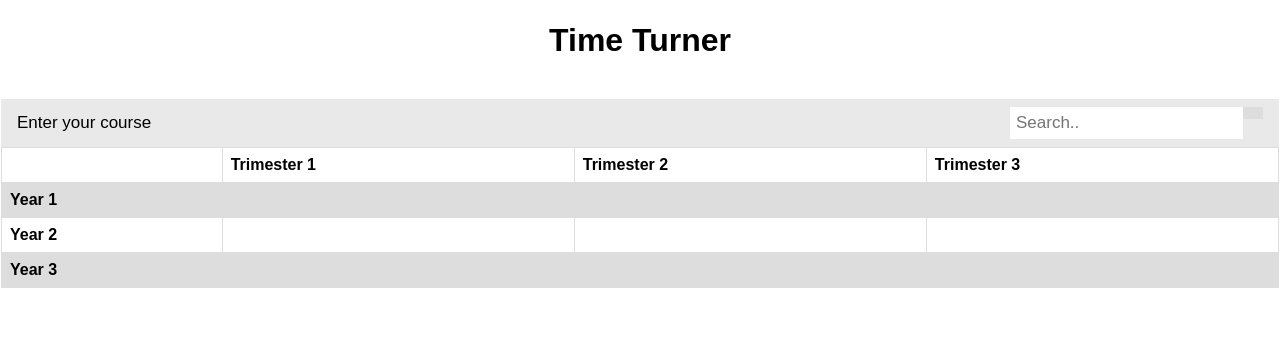
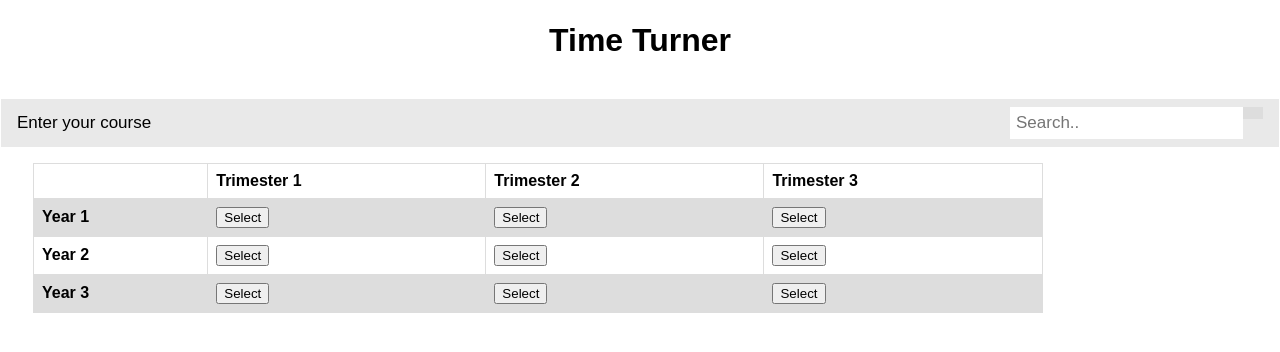
Before and after one commit to alexytsu/CSE-Hackathon-2018, a Flask app: page / in a window 1280 px wide. Shown: the top 352 px of the page. Run offline with Flask 2, Linux system fonts and the light colour scheme; lists and menus that the app fills with data are empty.

Commit message:
MADE IT PWETTY

```diff
--- a/static/styles/style.css
+++ b/static/styles/style.css
@@ -86,3 +86,14 @@ td, th {
 tr:nth-child(even) {
     background-color: #dddddd;
 }
+
+.aligned_content {
+    display: flex;
+    margin-top: 16px;
+    padding-left: 16px;
+}
+
+.table {
+    width: 80%;
+    padding-left: 16px;
+}
--- a/templates/home.html
+++ b/templates/home.html
@@ -12,12 +12,17 @@
     </form>
   </div>
 </div>
+<div class="aligned_content">
   <div>
     {% if search %}
       {% for prereq in prereqList %}
+      <div>
         <button name="prereq" type="button">{{prereq._name}}</button>
+      </div>
       {% endfor %}
     {% endif %}
+  </div>
+  <div class="table">
     <table>
       <tr>
         <th></th>
@@ -27,21 +32,23 @@
       </tr>
       <tr>
         <th>Year 1</th>
-    <td></td>
-    <td></td>
-    <td></td>
+        <td><button name="" type="button">Select</button></td>
+        <td><button name="prereq" type="button">Select</button></td>
+        <td><button name="prereq" type="button">Select</button></td>
       </tr>
        <tr>
         <th>Year 2</th>
-    <td></td>
-    <td></td>
-    <td></td>
+        <td><button name="prereq" type="button">Select</button></td>
+        <td><button name="prereq" type="button">Select</button></td>
+        <td><button name="prereq" type="button">Select</button></td>
       </tr>
       <tr>
         <th>Year 3</th>
-    <td></td>
-    <td></td>
-    <td></td>
+        <td><button name="prereq" type="button">Select</button></td>
+        <td><button name="prereq" type="button">Select</button></td>
+        <td><button name="prereq" type="button">Select</button></td>
       </tr>
     </table>
+  </div>
+</div>
 {% endblock %}
```
Lines whose indentation alone changed are shown as unchanged.
